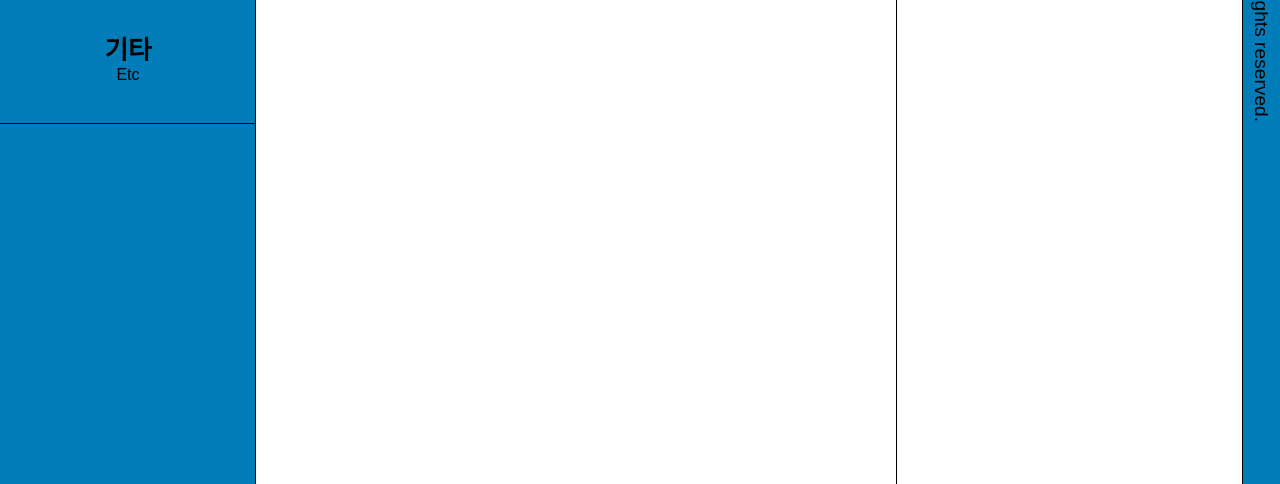
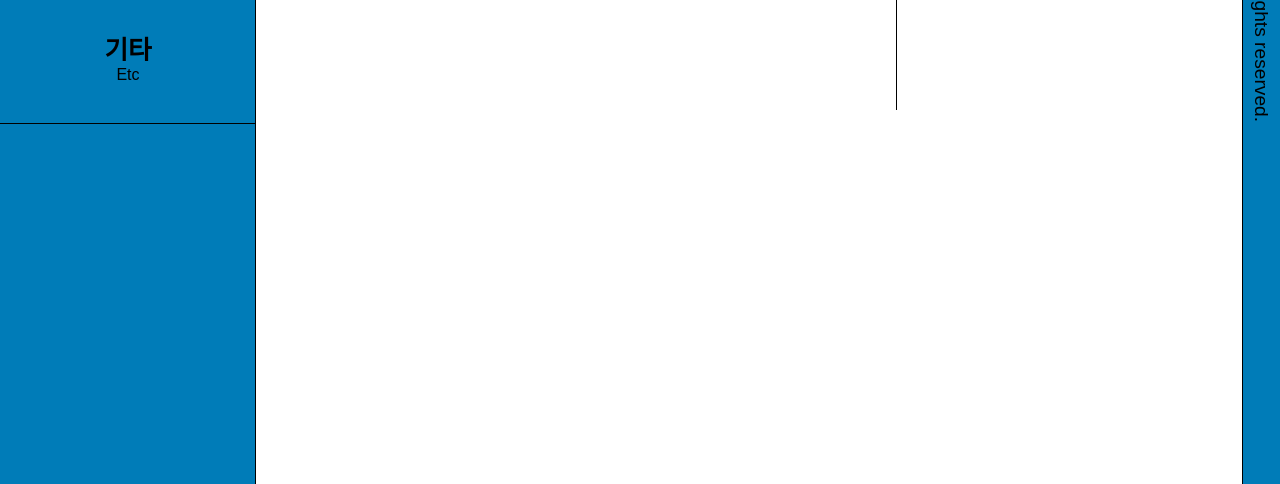
Before and after one commit to LfayeJ/archives, a Jekyll site: the page built from index.html, in a window 1280 px wide and 900 px high, scrolled down 385 px. Shown: the part 416-900 px from the top of the window. Built offline with Jekyll 4.4.1, drawn with Linux system fonts in a browser that asks for light colours; some web fonts are replaced.

Commit message:
Update styles.css

```diff
--- a/assets/css/styles.css
+++ b/assets/css/styles.css
@@ -26,7 +26,7 @@ html, body {
   scrollbar-width: none;  /* Firefox에서 스크롤 막대 숨기기 */
   margin: 0;
   padding: 0;
-  overflow-x: hidden; /* 수평 스크롤 방지 */
+  overflow: hidden;
   box-sizing: border-box;
 }
 
@@ -75,7 +75,6 @@ h1, h2 {
   background-color: #fff;
   box-sizing: border-box;
   overflow: hidden;
-  height: calc(100vw - (1.6vw + 1.8rem)); /* 헤더 높이만큼 뺀 값으로 설정 */
 }
 
 .side-menu, .additional-side-menu {
@@ -96,7 +95,6 @@ h1, h2 {
 .main-content {
   margin-left: 20vw; /* side-menu의 너비만큼 왼쪽 여백 추가 */
   width: calc(100% - 23vw);
-  height: calc(100vw - (1.6vw + 1.8rem)); /* 헤더 높이만큼 뺀 값으로 설정 */
   display: flex;
   padding: 0;
   flex-direction: row; /* Ensure primary and secondary content are laid out in a row */
@@ -185,7 +183,7 @@ h1, h2 {
 }
 
 .primary-content, .secondary-content {
-    height: calc(100vw - (1.6vw + 1.8rem)); /* 헤더 높이만큼 뺀 값으로 설정 */
+    height: calc(100vh - (1.6vh + 1.8rem)); /* 헤더 높이만큼 뺀 값으로 설정 */
     overflow-y: scroll; /* 스크롤 가능하게 설정 */
 }
 
```
